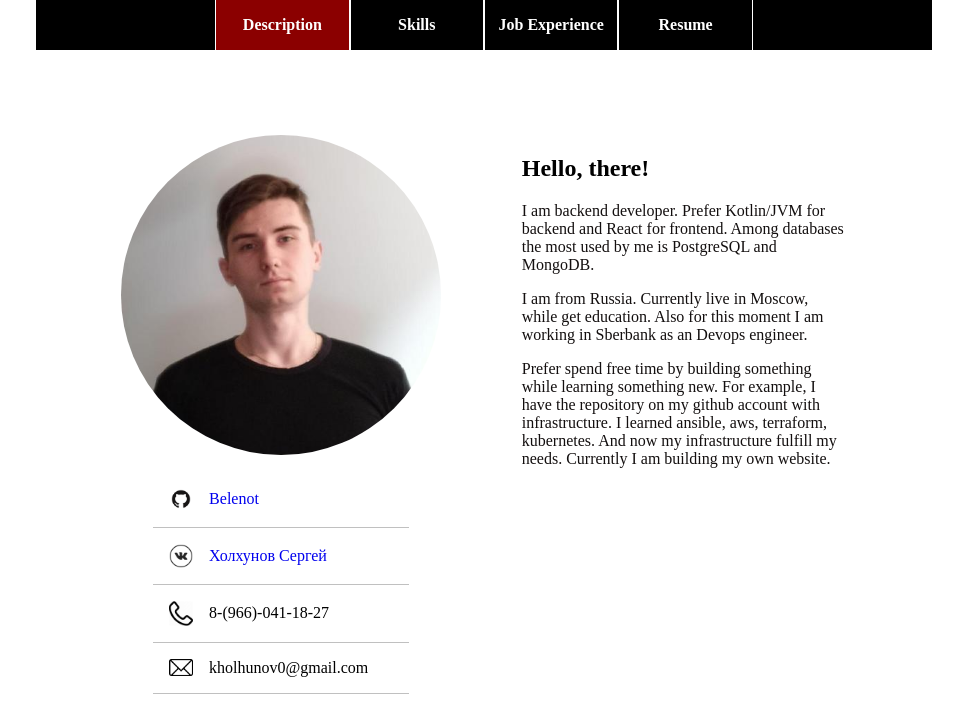
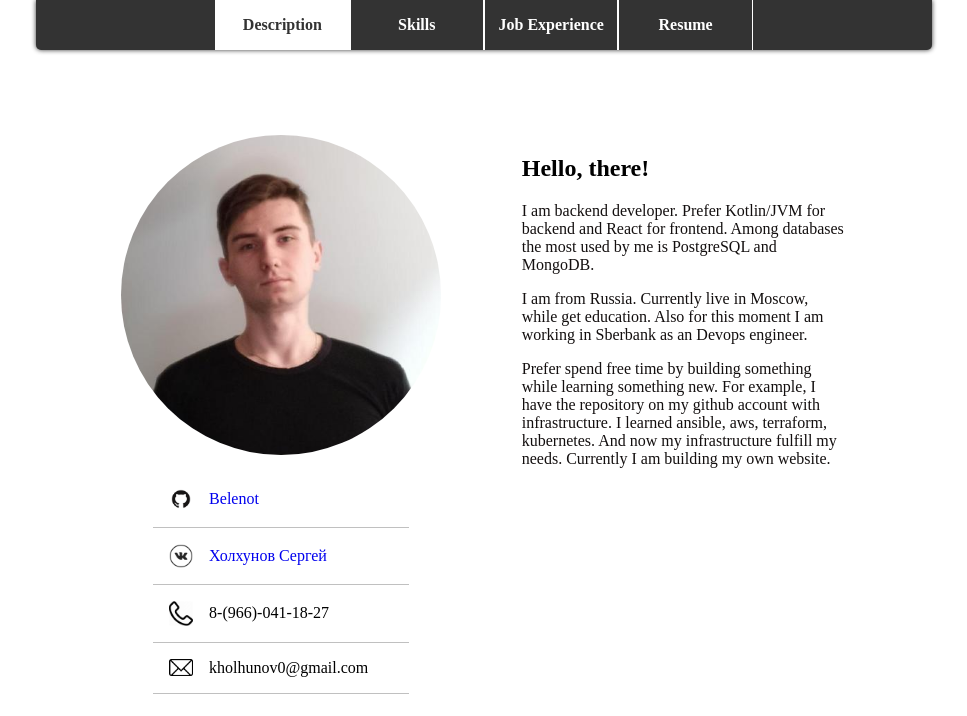
Before and after one commit to belenot/website, a React app in the folder ui/: page / in a window 1280 px wide. Shown: the top 716 px of the page, without its empty margins (156-1123 px from the left). Built offline with nearby package versions, Linux system fonts and the light colour scheme.

Commit message:
Changed topbar style.

```diff
--- a/ui/src/index.scss
+++ b/ui/src/index.scss
@@ -2,8 +2,8 @@
     color: rgb(19, 15, 15);
 };
 
-$color1: darkred;
-
+$color1: white;
+$color2: black;
 
 $desktop: 1000px;
 $avatarWidth: 320px;
@@ -23,6 +23,13 @@ body {
     background-color: black;
     justify-content: space-around;
     flex-direction: column;
+    background: black;
+    opacity: 80%;
+    border-radius: 0 0 5px 5px;
+    backdrop-filter: blur(10px);
+    position: sticky;
+    box-shadow: 0 0 5px black;
+    top: 0px;
     @media (min-width: $desktop) {
         flex-direction: row;
     };
@@ -34,12 +41,14 @@ body {
         height: 50px;
         width: 100%;
         font-weight: bold;
+        color: $color1;
         &:hover {
             background-color: $color1;
             cursor: pointer;
+            color: $color2;
         };
         p {
-            color: white;
+            color: inherit;
             text-align: center;
             vertical-align: middle;
         };
@@ -55,6 +64,7 @@ body {
     };
     .active-button {
         background-color: $color1;
+        color: $color2;
     }
     .menu-button {
         display: flex;
@@ -143,6 +153,7 @@ body {
 
 
     .skill-item {
+        background-color: white;
         padding: 5%;
         margin: 5% 0;
         box-shadow:
```
Also changed, not shown: 1 other file (tests, documents, lock files or other folders).
